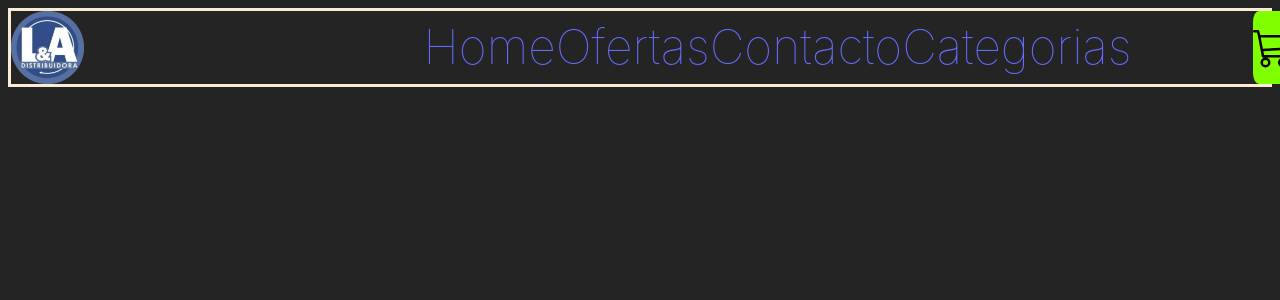
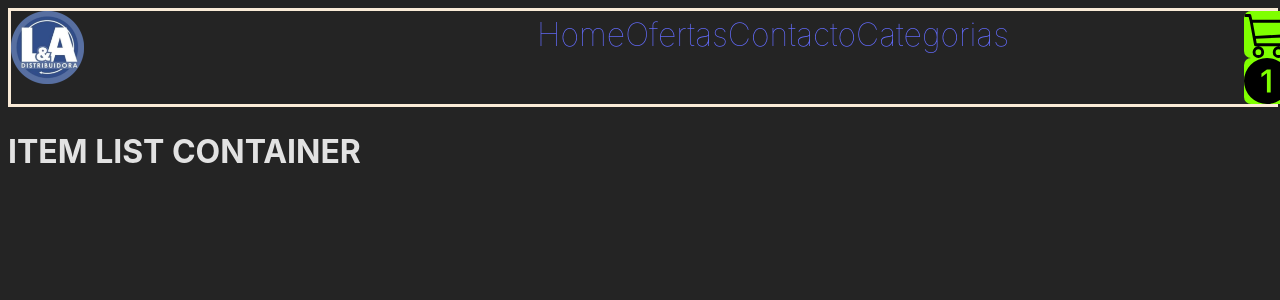
Before and after one commit to DarioLopezDev/PreEntrega1Lopez, a React (Vite) app: page / in a window 1280 px wide. Shown: the top 300 px of the page. Built offline with nearby package versions, Linux system fonts and the light colour scheme.

Commit message:
PreEntrega1ListaLopezD

```diff
--- a/src/App.css
+++ b/src/App.css
@@ -1,9 +1,9 @@
-/* .Navbar {
+.Navbar {
   display: flex;
   flex-direction: row;
   align-items: normal;
 
-} */
+}
 
 #nav-dropdown {
   display: flex;
@@ -16,28 +16,26 @@
   flex-direction: column;
 }
 
-/* .navdropdownitem {
+.navdropdownitem {
   display: flex;
   flex-direction: column;
-} */
+}
 
 .logoPrincipal img{
   width: 25%;
   display: flex;
 }
 .cartWidget img {
-  width: 250%;
+  width: 150%;
+  margin-right: 15px;
   background-color: chartreuse;
   border-radius: 15%;
   display: flex;
-}
-
-div {
-  display: flex;
+  align-items: center;
 }
 
 a {
-  font-size: 3rem;
+  font-size: 2rem;
 }
 .navbartop {
   width: 100%;
@@ -46,3 +44,15 @@ a {
   border-color: antiquewhite;
   border-style: solid;
 }
+
+.inventario {
+  display: flex;
+  flex-direction: column;
+}
+.inventario div {
+  display: flex;
+}
+
+.inventario div h1 {
+  display: flex;
+}
--- a/src/App.jsx
+++ b/src/App.jsx
@@ -1,12 +1,15 @@
 import { BrowserRouter as Router, Route } from 'react-router-dom';
 import logo from "./assets/img/logo.png"
 import cartWidget from "./assets/img/cart3.svg"
+import circleNumber from "./assets/img/circle-fill.svg"
 import './App.css'
 import NavBar from "./components/NavBar.jsx";
+import ItemListContainer from './components/ItemListContainer.jsx';
 
 
 function App() {
   return (
+    <>
     <nav className='navbartop'>
       <div className='logoPrincipal'>
         <img src={logo} alt="logoPrincipal" />
@@ -17,9 +20,16 @@ function App() {
         </Router>
       </div>
       <div className='cartWidget'>
-        <img src={cartWidget} alt="cartwidget" />
+        <img src={cartWidget} alt="cartwidget"/>
+        <img src={circleNumber} alt="circleNumber"/>
       </div>
     </nav>
+    <div className='inventario'>
+      <Router>
+        <ItemListContainer/>
+      </Router>
+    </div>
+    </>
   )
 }
 
--- /dev/null
+++ b/src/components/ItemListContainer.jsx
@@ -0,0 +1,9 @@
+import React from 'react'
+
+const ItemListContainer = () => {
+  return (
+    <h1>ITEM LIST CONTAINER</h1>
+  )
+}
+
+export default ItemListContainer
```
Also changed, not shown: src/assets/img/circle-fill.svg (added).
